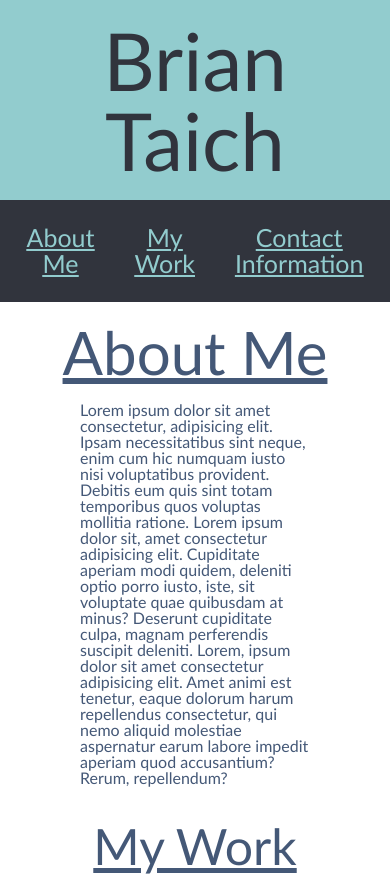
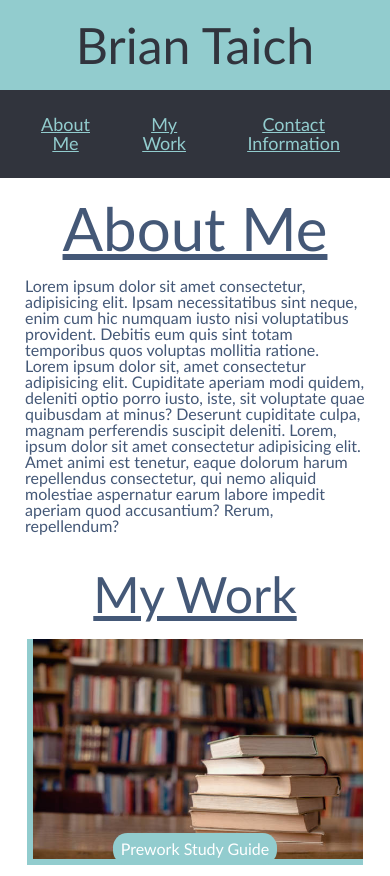
Before and after one commit to bewtaich/Brian-Taich-Portfolio, a plain HTML site: page index.html in a window 390 px wide. Shown: the top 876 px of the page. Drawn offline with Linux system fonts and the light colour scheme.

Commit message:
Updated README and tweaked responsive design

```diff
--- a/assets/styles.css
+++ b/assets/styles.css
@@ -27,6 +27,7 @@ nav {
     color: #92ccce;
     justify-content: center;
     text-decoration: underline;
+}
 
 ul {
         display: flex;
@@ -40,7 +41,7 @@ nav {
         color:white;
     }
 
-}
+
 
 p {
     display: block;
@@ -131,9 +132,18 @@ footer ul li a:visited {
     color: #445877;
 }
 
-
+img:hover {
+    filter: grayscale(80%);
+}
 
 @media screen and (max-width: 992px) {
+
+   h1 {
+    font-size: 50px;
+   }
+   nav ul li {
+    font-size: 18px;
+   }
 
     div {
         display: flex;
@@ -153,4 +163,8 @@ footer ul li a:visited {
     margin-top: 15px;
     max-width: 100%;
         }
+
+    #aboutText {
+    margin:0 25px;
     }
+}
```
Also changed, not shown: assets/images/bootcampprofile.jpg (deleted), image.png (added), 1 other file. Lines whose indentation alone changed are shown as unchanged.
